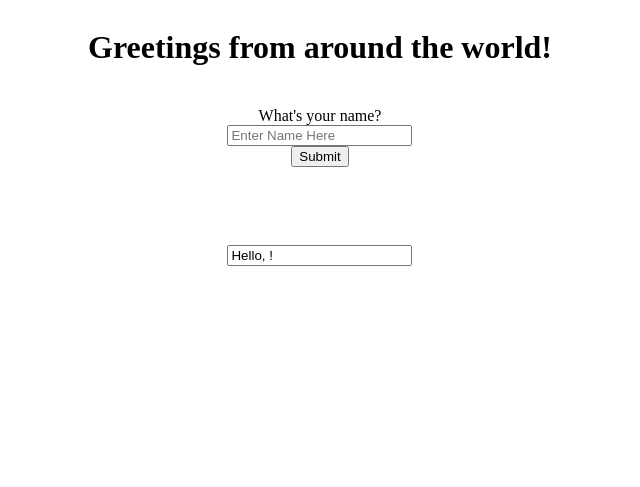
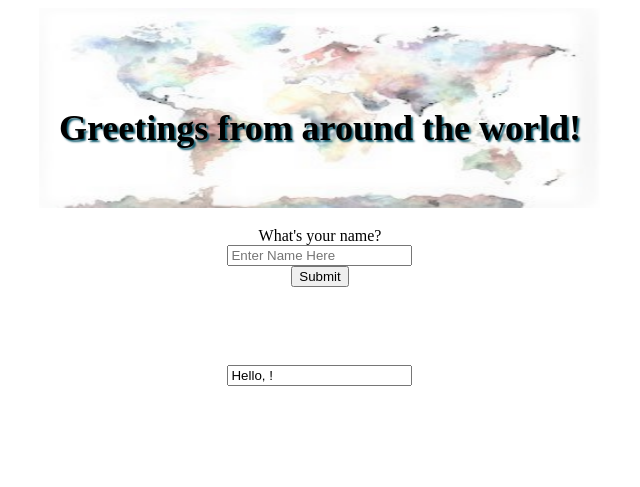
Before and after one commit to cigi801/Mixed-Messages, a plain HTML site: page index.html in a window 1280 px wide. Shown: the whole page, without its empty margins (320-960 px from the left). Drawn offline with Linux system fonts and the light colour scheme.

Commit message:
css changes

```diff
--- a/index.html
+++ b/index.html
@@ -9,9 +9,13 @@
 </head>
 <body>
     <div>
+    <div class="background-image">
     <header>
+        <div class="text">
         <h1>Greetings from around the world!</h1>
+    </div>
     </header>
+</div>
     <div>
     <div class="user-input">
       What's your name?
--- a/style.css
+++ b/style.css
@@ -1,7 +1,21 @@
+h1 {
+  font-size: 36px;
+  font-weight: 900;
+  padding: 75px 20px 20px 20px;
+  text-shadow: 2px 2px 2px rgb(10, 85, 104);
+}
+
 header {
+  height: 200px;
   display: flex;
   justify-content: center
 }
+
+text {
+  display: flex;
+  justify-content: center;
+}
+
 
 body {
   display: flex;
@@ -29,3 +43,13 @@ p {
   color: #fff;
   cursor: pointer;
 }
+
+.background {
+  background-size: 100% 200px;
+}
+
+
+.background-image {
+  background-image: url(assets/world.1.jpg);
+  background-size: 100% 200px;
+}
```
Also changed, not shown: assets/world.1.jpg (added).
